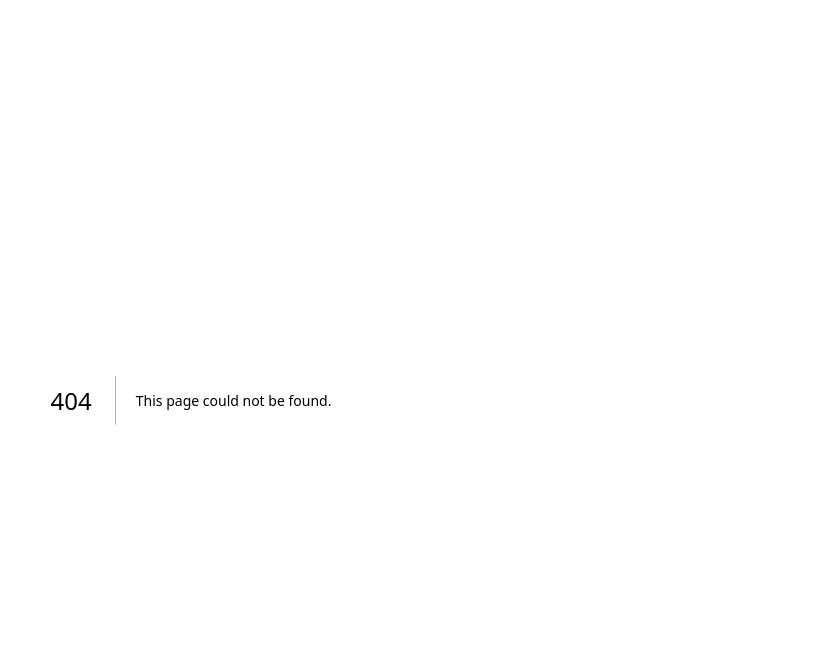
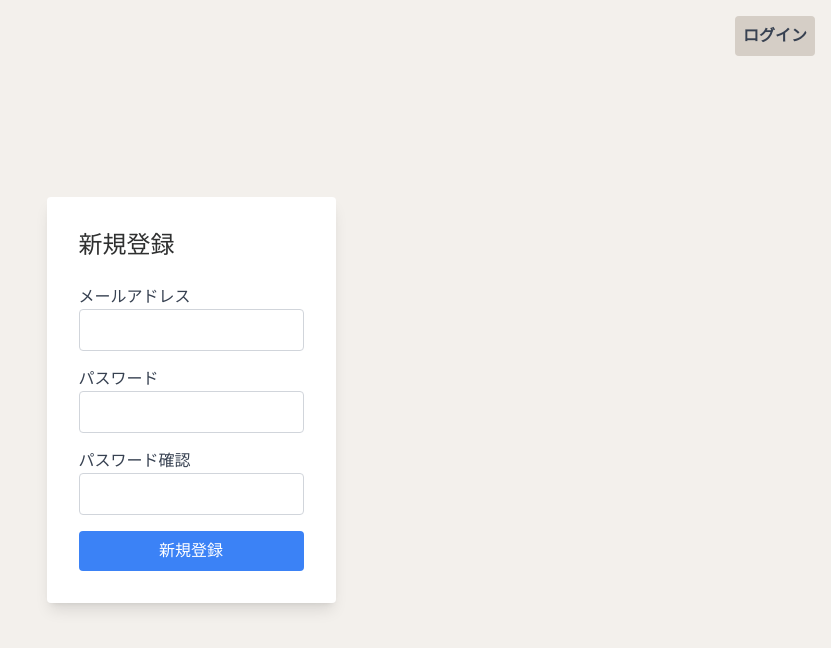
Before and after one commit to erika-to-omochi/be-happy-front, a Next.js app: page /register in a window 1280 px wide. Before the commit this address had no page. Shown: the top 648 px of the page, without its empty margins (449-1280 px from the left). Built offline with nearby package versions, Linux system fonts and the light colour scheme; a web font is replaced by a local one.

Commit message:
deviceでログイン認証追加

```diff
--- /dev/null
+++ b/src/app/components/AuthButton.jsx
@@ -0,0 +1,49 @@
+'use client';
+
+import { useRouter } from 'next/navigation';
+import { useEffect, useState } from 'react';
+
+function AuthButton() {
+  const router = useRouter();
+  const [isLoggedIn, setIsLoggedIn] = useState(false);
+
+  // ログイン状態のチェック
+  useEffect(() => {
+    const token = localStorage.getItem('token');
+    setIsLoggedIn(!!token); // トークンがあればログインしていると判断
+  }, []);
+
+  // ログアウト処理
+  const handleLogout = () => {
+    localStorage.removeItem('token');
+    setIsLoggedIn(false);
+    router.push('/login');
+  };
+
+  // ログインページへの遷移
+  const handleLogin = () => {
+    router.push('/login');
+  };
+
+  return (
+    <div>
+      {isLoggedIn ? (
+        <button
+          onClick={handleLogout}
+          className="bg-[#D5CEC6] hover:bg-[#C0B8AE] text-gray-700 font-bold p-2 rounded absolute top-4 right-4"
+        >
+          ログアウト
+        </button>
+      ) : (
+        <button
+          onClick={handleLogin}
+          className="bg-[#D5CEC6] hover:bg-[#C0B8AE] text-gray-700 font-bold p-2 rounded absolute top-4 right-4"
+        >
+          ログイン
+        </button>
+      )}
+    </div>
+  );
+}
+
+export default AuthButton;
--- a/src/app/layout.js
+++ b/src/app/layout.js
@@ -1,4 +1,5 @@
 import "./globals.css";
+import AuthButton from './components/AuthButton';
 
 export const metadata = {
   title: "Be Happy♥",
@@ -15,6 +16,7 @@ export default function RootLayout({ children }) {
         />
       </head>
       <body className="antialiased">
+        <AuthButton />
         {children}
       </body>
     </html>
--- /dev/null
+++ b/src/app/login/page.jsx
@@ -0,0 +1,86 @@
+'use client';
+
+import { useState } from 'react';
+import { useRouter } from 'next/navigation';
+
+function LoginPage() {
+  const router = useRouter();
+  const [email, setEmail] = useState('');
+  const [password, setPassword] = useState('');
+  const [error, setError] = useState(null); // エラーメッセージの状態
+
+  const apiUrl = process.env.NEXT_PUBLIC_API_URL;
+
+  const handleSubmit = async (e) => {
+    e.preventDefault();
+    setError(null); // エラーメッセージをリセット
+
+    try {
+      const response = await fetch(`${apiUrl}/users/sign_in`, {
+        method: 'POST',
+        headers: {
+          'Content-Type': 'application/json',
+          'Accept': 'application/json', // Rails が JSON を返すようにするため
+        },
+        body: JSON.stringify({
+          user: {
+            email,
+            password,
+          },
+        }),
+      });
+
+      if (response.ok) {
+        const data = await response.json();
+
+        // JWT トークンを取得（ヘッダーから取得する場合）
+        const token = response.headers.get('Authorization')?.split(' ')[1];
+
+        if (token) {
+          localStorage.setItem('token', token);
+          router.push('/'); // ログイン後のリダイレクト先
+        } else {
+          setError('トークンが見つかりません');
+        }
+      } else {
+        setError('ログインに失敗しました');
+      }
+    } catch (error) {
+      setError('ログインエラーが発生しました');
+    }
+  };
+
+  return (
+    <div className="min-h-screen flex items-center justify-center">
+      <form onSubmit={handleSubmit} className="bg-white p-8 rounded shadow-lg">
+        <h1 className="text-2xl mb-6">ログイン</h1>
+        {error && <p className="text-red-500 mb-4">{error}</p>} {/* エラーメッセージ表示 */}
+        <div className="mb-4">
+          <label className="block text-gray-700">メールアドレス</label>
+          <input
+            type="email"
+            value={email}
+            onChange={(e) => setEmail(e.target.value)}
+            className="w-full p-2 border border-gray-300 rounded"
+            required
+          />
+        </div>
+        <div className="mb-4">
+          <label className="block text-gray-700">パスワード</label>
+          <input
+            type="password"
+            value={password}
+            onChange={(e) => setPassword(e.target.value)}
+            className="w-full p-2 border border-gray-300 rounded"
+            required
+          />
+        </div>
+        <button type="submit" className="w-full bg-blue-500 text-white p-2 rounded">
+          ログイン
+        </button>
+      </form>
+    </div>
+  );
+}
+
+export default LoginPage;
--- a/src/app/page.jsx
+++ b/src/app/page.jsx
@@ -83,7 +83,6 @@ function App() {
       <div className="min-h-[20vh] flex flex-col items-center justify-center p-4">
         <ActionButtons />
       </div>
-
     </div>
   );
 }
--- /dev/null
+++ b/src/app/register/page.jsx
@@ -0,0 +1,106 @@
+'use client';
+
+import { useState } from 'react';
+import { useRouter } from 'next/navigation';
+
+function RegisterPage() {
+  const router = useRouter();
+  const [email, setEmail] = useState('');
+  const [password, setPassword] = useState('');
+  const [passwordConfirmation, setPasswordConfirmation] = useState('');
+  const [error, setError] = useState(null);
+
+  const handleSubmit = async (e) => {
+    e.preventDefault();
+    setError(null); // エラーメッセージをクリア
+
+    if (password !== passwordConfirmation) {
+      setError('パスワードが一致しません');
+      return;
+    }
+
+    try {
+      const response = await fetch(`${process.env.NEXT_PUBLIC_API_URL}/users`, {
+        method: 'POST',
+        headers: {
+          'Content-Type': 'application/json',
+          'Accept': 'application/json',
+        },
+        body: JSON.stringify({
+          user: {
+            email,
+            password,
+            password_confirmation: passwordConfirmation,
+          },
+        }),
+      });
+
+      if (!response.ok) {
+        const errorData = await response.json();
+        throw new Error(errorData.errors || '新規登録に失敗しました');
+      }
+
+      const data = await response.json();
+      const token = response.headers.get('Authorization')?.split(' ')[1];
+
+      if (token) {
+        localStorage.setItem('token', token);
+        router.push('/'); // 登録後にトップページへリダイレクト
+      } else {
+        console.error('トークンが見つかりません');
+      }
+    } catch (error) {
+      setError(error.message);
+      console.error('登録エラー:', error);
+    }
+  };
+
+  return (
+    <div className="min-h-screen flex items-center justify-center">
+      <form onSubmit={handleSubmit} className="bg-white p-8 rounded shadow-lg">
+        <h1 className="text-2xl mb-6">新規登録</h1>
+
+        {error && <p className="text-red-500 mb-4">{error}</p>}
+
+        <div className="mb-4">
+          <label className="block text-gray-700">メールアドレス</label>
+          <input
+            type="email"
+            value={email}
+            onChange={(e) => setEmail(e.target.value)}
+            className="w-full p-2 border border-gray-300 rounded"
+            required
+          />
+        </div>
+
+        <div className="mb-4">
+          <label className="block text-gray-700">パスワード</label>
+          <input
+            type="password"
+            value={password}
+            onChange={(e) => setPassword(e.target.value)}
+            className="w-full p-2 border border-gray-300 rounded"
+            required
+          />
+        </div>
+
+        <div className="mb-4">
+          <label className="block text-gray-700">パスワード確認</label>
+          <input
+            type="password"
+            value={passwordConfirmation}
+            onChange={(e) => setPasswordConfirmation(e.target.value)}
+            className="w-full p-2 border border-gray-300 rounded"
+            required
+          />
+        </div>
+
+        <button type="submit" className="w-full bg-blue-500 text-white p-2 rounded">
+          新規登録
+        </button>
+      </form>
+    </div>
+  );
+}
+
+export default RegisterPage;
```
Also changed, not shown: src/hooks/useAuth.jsx (added, +17 -0 lines).
